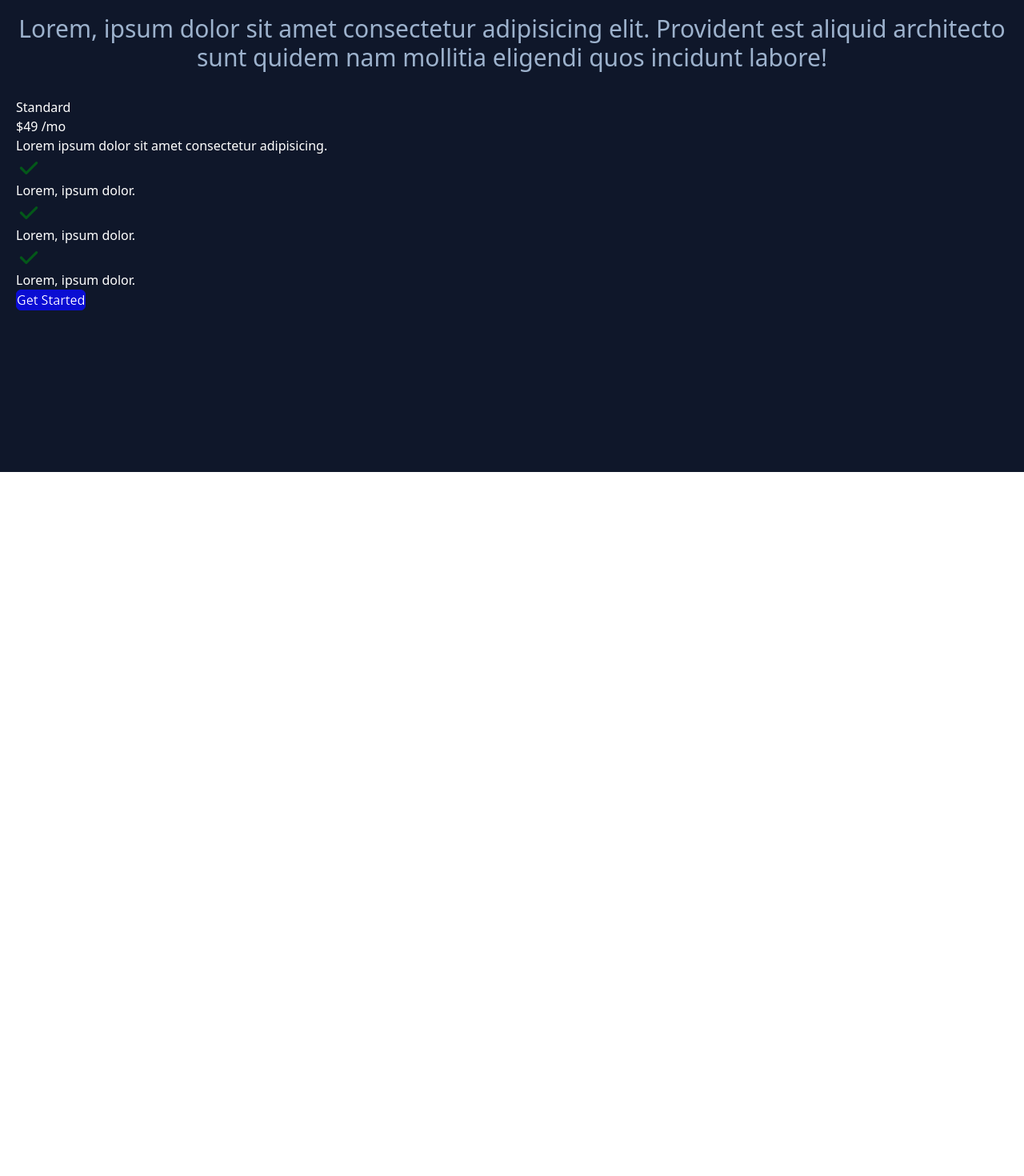
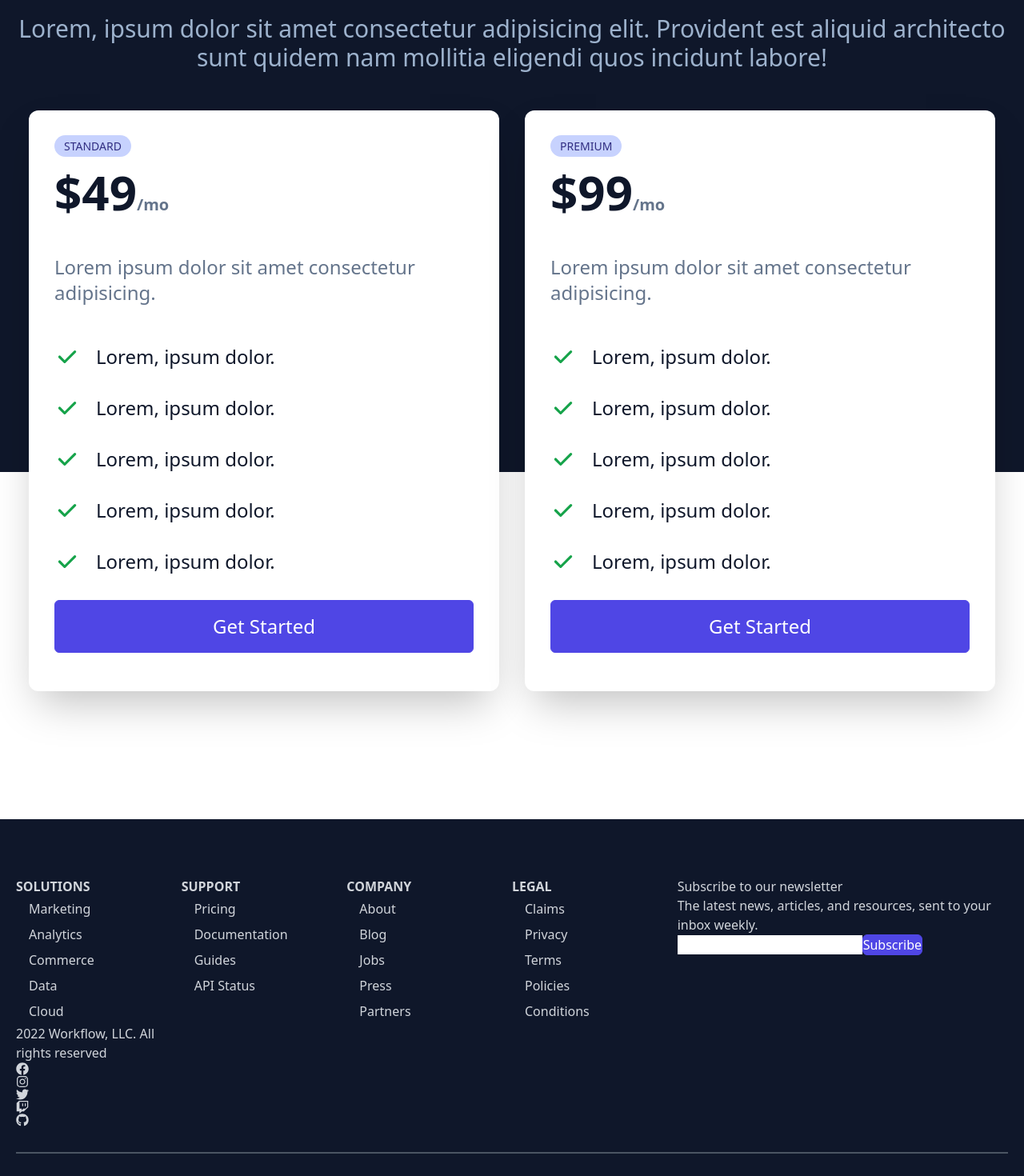
Before and after one commit to KarateChap/tailwind-app-2, a React (Create React App) app: page / in a window 1280 px wide. Shown: the part 3420-4890 px from the top of the page at 80% size. Before the commit the page ends 4010 px from the top, so only its background shows below. Built offline with nearby package versions, Linux system fonts and the light colour scheme.

Commit message:
completed pricing and added footer

```diff
--- a/src/App.js
+++ b/src/App.js
@@ -1,5 +1,6 @@
 import About from "./component/About";
 import AllInOne from "./component/AllInOne";
+import Footer from "./component/Footer";
 import Hero from "./component/Hero";
 import Navbar from "./component/Navbar";
 import Pricing from "./component/Pricing";
@@ -15,6 +16,7 @@
       <Support />
       <AllInOne />
       <Pricing />
+      <Footer/>
     </>
   );
 }
--- /dev/null
+++ b/src/component/Footer.jsx
@@ -0,0 +1,83 @@
+import React from "react";
+import {
+  FaFacebook,
+  FaGithub,
+  FaInstagram,
+  FaTwitter,
+  FaTwitch,
+} from "react-icons/fa";
+
+const Footer = () => {
+  return (
+    <div className="w-full mt-24 bg-slate-900 text-gray-300 py-8 px-2">
+      <div className="max-w-[1240px] mx-auto grid grid-cols-2 md:grid-cols-6 border-b-2 border-gray-600 py-8">
+        <div>
+          <h6 className="font-bold uppercase pt-2">Solutions</h6>
+          <ul>
+            <li className="py-1">Marketing</li>
+            <li className="py-1">Analytics</li>
+            <li className="py-1">Commerce</li>
+            <li className="py-1">Data</li>
+            <li className="py-1">Cloud</li>
+          </ul>
+        </div>
+
+        <div>
+          <h6 className="font-bold uppercase pt-2">Support</h6>
+          <ul>
+            <li className="py-1">Pricing</li>
+            <li className="py-1">Documentation</li>
+            <li className="py-1">Guides</li>
+            <li className="py-1">API Status</li>
+          </ul>
+        </div>
+
+        <div>
+          <h6 className="font-bold uppercase pt-2">Company</h6>
+          <ul>
+            <li className="py-1">About</li>
+            <li className="py-1">Blog</li>
+            <li className="py-1">Jobs</li>
+            <li className="py-1">Press</li>
+            <li className="py-1">Partners</li>
+          </ul>
+        </div>
+
+        <div>
+          <h6 className="font-bold uppercase pt-2">Legal</h6>
+          <ul>
+            <li className="py-1">Claims</li>
+            <li className="py-1">Privacy</li>
+            <li className="py-1">Terms</li>
+            <li className="py-1">Policies</li>
+            <li className="py-1">Conditions</li>
+          </ul>
+        </div>
+
+        <div className="col-span-2 pt-8 md:pt-2">
+          <p>Subscribe to our newsletter</p>
+          <p>
+            The latest news, articles, and resources, sent to your inbox weekly.
+          </p>
+          <form className="">
+            <input type="email" />
+            <button>Subscribe</button>
+          </form>
+        </div>
+
+        <div>
+          <p>2022 Workflow, LLC. All rights reserved</p>
+          <div>
+            <FaFacebook />
+            <FaInstagram />
+            <FaTwitter />
+            <FaTwitch />
+            <FaGithub />
+          </div>
+        </div>
+      </div>
+    </div>
+  );
+};
+
+export default Footer;
--- a/src/component/Pricing.jsx
+++ b/src/component/Pricing.jsx
@@ -20,30 +20,78 @@
         </div>
 
         <div className="grid md:grid-cols-2 ">
-          <div>
-            <span>Standard</span>
-            <div>
-              <p>
-                $49 <span>/mo</span>
+
+          <div className="bg-white text-slate-900 m-4 p-8 rounded-xl shadow-2xl relative">
+            <span className="uppercase px-3 py-1 bg-indigo-200 text-indigo-900 rounded-2xl text-sm">
+              Standard
+            </span>
+            <div >
+              <p className="text-6xl font-bold py-4 flex">
+                $49 <span className="text-xl text-slate-500 flex flex-col justify-end">/mo</span>
               </p>
             </div>
-            <p>Lorem ipsum dolor sit amet consectetur adipisicing.</p>
-            <div>
-              <p>
+            <p className="text-2xl py-8 text-slate-500">Lorem ipsum dolor sit amet consectetur adipisicing.</p>
+            <div className="text-2xl relative">
+              <p className="flex py-4">
                 <CheckIcon className="w-8 mr-5 text-green-600" />
                 Lorem, ipsum dolor.
               </p>
-              <p>
+              <p className="flex py-4">
                 <CheckIcon className="w-8 mr-5 text-green-600" />
                 Lorem, ipsum dolor.
               </p>
-              <p>
+              <p className="flex py-4">
                 <CheckIcon className="w-8 mr-5 text-green-600" />
                 Lorem, ipsum dolor.
               </p>
-              <button>Get Started</button>
+              <p className="flex py-4">
+                <CheckIcon className="w-8 mr-5 text-green-600" />
+                Lorem, ipsum dolor.
+              </p>
+              <p className="flex py-4">
+                <CheckIcon className="w-8 mr-5 text-green-600" />
+                Lorem, ipsum dolor.
+              </p>
+              <button className="w-full py-4 my-4">Get Started</button>
             </div>
           </div>
+
+          <div className="bg-white text-slate-900 m-4 p-8 rounded-xl shadow-2xl relative">
+            <span className="uppercase px-3 py-1 bg-indigo-200 text-indigo-900 rounded-2xl text-sm">
+              Premium
+            </span>
+            <div >
+              <p className="text-6xl font-bold py-4 flex">
+                $99 <span className="text-xl text-slate-500 flex flex-col justify-end">/mo</span>
+              </p>
+            </div>
+            <p className="text-2xl py-8 text-slate-500">Lorem ipsum dolor sit amet consectetur adipisicing.</p>
+            <div className="text-2xl relative">
+              <p className="flex py-4">
+                <CheckIcon className="w-8 mr-5 text-green-600" />
+                Lorem, ipsum dolor.
+              </p>
+              <p className="flex py-4">
+                <CheckIcon className="w-8 mr-5 text-green-600" />
+                Lorem, ipsum dolor.
+              </p>
+              <p className="flex py-4">
+                <CheckIcon className="w-8 mr-5 text-green-600" />
+                Lorem, ipsum dolor.
+              </p>
+              <p className="flex py-4">
+                <CheckIcon className="w-8 mr-5 text-green-600" />
+                Lorem, ipsum dolor.
+              </p>
+              <p className="flex py-4">
+                <CheckIcon className="w-8 mr-5 text-green-600" />
+                Lorem, ipsum dolor.
+              </p>
+              <button className="w-full py-4 my-4">Get Started</button>
+            </div>
+          </div>
+
+
         </div>
       </div>
     </div>
```
